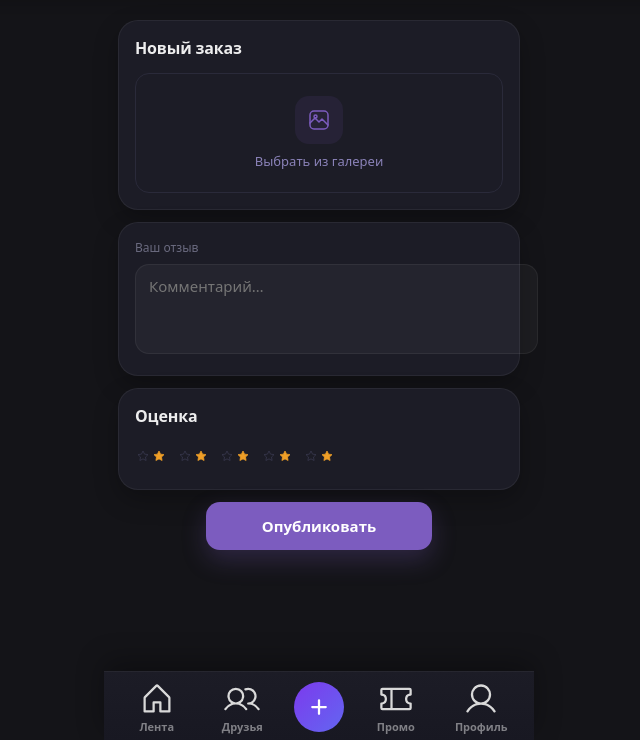
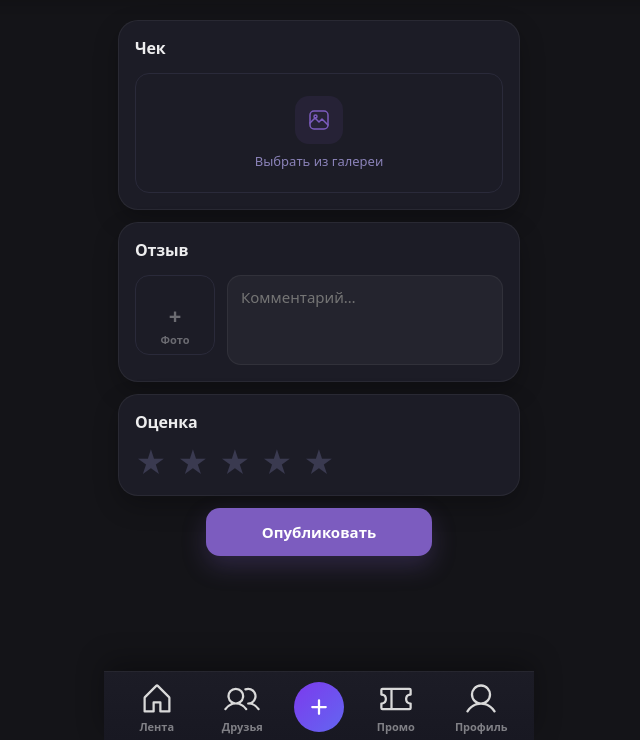
Before and after one commit to kirya-hub/project_may, a Django app: page /add/ in a window 1280 px wide. Shown: the part 59-799 px from the top of the page, without its empty margins (321-961 px from the left). Run offline with Django 5.2, Linux system fonts and the light colour scheme; the visitor is signed in with stand-in values (Sample User, id 1); data that the repository does not hold is empty.

Commit message:
fix add_order: restore dish photo field, fix star rating CSS
- Restored dish_photo upload section (small upload + comment textarea)
- Reverted stars to reliable ::before approach with new colors:
  empty #3a3a50, filled #ef9f27 (gold)
- Removed broken dual-SVG star toggle approach

Co-Authored-By: Claude Sonnet 4.6 <noreply@anthropic.com>

```diff
--- a/add_order/templates/add_order/add_order.html
+++ b/add_order/templates/add_order/add_order.html
@@ -20,7 +20,7 @@
     {% endif %}
 
     <section class="block">
-      <h2 class="block-title">Новый заказ</h2>
+      <h2 class="block-title">Чек</h2>
       <div class="upload-wrapper-big">
         <label for="check_input" class="upload-area big-upload" id="check-label">
           <div class="upload-gallery-icon">
@@ -38,38 +38,33 @@
     </section>
 
     <section class="block">
-      <div style="font-size:12px;color:#6b6b80;font-weight:500;margin-bottom:8px;">Ваш отзыв</div>
-      {{ form.comment }}
+      <h2 class="block-title">Отзыв</h2>
+      <div class="review-row">
+        <div class="upload-wrapper-small">
+          <label for="dish_input" class="upload-area small-upload" id="dish-label">
+            <span class="plus-icon">+</span>
+            <span class="upload-text">Фото</span>
+          </label>
+          <img id="dish-preview" class="preview-img-small" style="display:none;">
+          {{ form.dish_photo }}
+        </div>
+        {{ form.comment }}
+      </div>
     </section>
 
     <section class="block">
       <h2 class="block-title">Оценка</h2>
       <div class="rating-stars">
         <input type="radio" id="rating-5" name="rating" value="5">
-        <label for="rating-5">
-          <svg class="star-empty" viewBox="0 0 32 32" fill="none" xmlns="http://www.w3.org/2000/svg"><path d="M16 4l3.09 6.26L26 11.27l-5 4.87 1.18 6.86L16 19.77l-6.18 3.23L11 16.14 6 11.27l6.91-1.01L16 4z" stroke="#3a3a50" stroke-width="1.5" stroke-linejoin="round"/></svg>
-          <svg class="star-filled" viewBox="0 0 32 32" fill="none" xmlns="http://www.w3.org/2000/svg"><path d="M16 4l3.09 6.26L26 11.27l-5 4.87 1.18 6.86L16 19.77l-6.18 3.23L11 16.14 6 11.27l6.91-1.01L16 4z" fill="#ef9f27" stroke="#ef9f27" stroke-width="1.5" stroke-linejoin="round"/></svg>
-        </label>
+        <label for="rating-5">★</label>
         <input type="radio" id="rating-4" name="rating" value="4">
-        <label for="rating-4">
-          <svg class="star-empty" viewBox="0 0 32 32" fill="none" xmlns="http://www.w3.org/2000/svg"><path d="M16 4l3.09 6.26L26 11.27l-5 4.87 1.18 6.86L16 19.77l-6.18 3.23L11 16.14 6 11.27l6.91-1.01L16 4z" stroke="#3a3a50" stroke-width="1.5" stroke-linejoin="round"/></svg>
-          <svg class="star-filled" viewBox="0 0 32 32" fill="none" xmlns="http://www.w3.org/2000/svg"><path d="M16 4l3.09 6.26L26 11.27l-5 4.87 1.18 6.86L16 19.77l-6.18 3.23L11 16.14 6 11.27l6.91-1.01L16 4z" fill="#ef9f27" stroke="#ef9f27" stroke-width="1.5" stroke-linejoin="round"/></svg>
-        </label>
+        <label for="rating-4">★</label>
         <input type="radio" id="rating-3" name="rating" value="3">
-        <label for="rating-3">
-          <svg class="star-empty" viewBox="0 0 32 32" fill="none" xmlns="http://www.w3.org/2000/svg"><path d="M16 4l3.09 6.26L26 11.27l-5 4.87 1.18 6.86L16 19.77l-6.18 3.23L11 16.14 6 11.27l6.91-1.01L16 4z" stroke="#3a3a50" stroke-width="1.5" stroke-linejoin="round"/></svg>
-          <svg class="star-filled" viewBox="0 0 32 32" fill="none" xmlns="http://www.w3.org/2000/svg"><path d="M16 4l3.09 6.26L26 11.27l-5 4.87 1.18 6.86L16 19.77l-6.18 3.23L11 16.14 6 11.27l6.91-1.01L16 4z" fill="#ef9f27" stroke="#ef9f27" stroke-width="1.5" stroke-linejoin="round"/></svg>
-        </label>
+        <label for="rating-3">★</label>
         <input type="radio" id="rating-2" name="rating" value="2">
-        <label for="rating-2">
-          <svg class="star-empty" viewBox="0 0 32 32" fill="none" xmlns="http://www.w3.org/2000/svg"><path d="M16 4l3.09 6.26L26 11.27l-5 4.87 1.18 6.86L16 19.77l-6.18 3.23L11 16.14 6 11.27l6.91-1.01L16 4z" stroke="#3a3a50" stroke-width="1.5" stroke-linejoin="round"/></svg>
-          <svg class="star-filled" viewBox="0 0 32 32" fill="none" xmlns="http://www.w3.org/2000/svg"><path d="M16 4l3.09 6.26L26 11.27l-5 4.87 1.18 6.86L16 19.77l-6.18 3.23L11 16.14 6 11.27l6.91-1.01L16 4z" fill="#ef9f27" stroke="#ef9f27" stroke-width="1.5" stroke-linejoin="round"/></svg>
-        </label>
+        <label for="rating-2">★</label>
         <input type="radio" id="rating-1" name="rating" value="1">
-        <label for="rating-1">
-          <svg class="star-empty" viewBox="0 0 32 32" fill="none" xmlns="http://www.w3.org/2000/svg"><path d="M16 4l3.09 6.26L26 11.27l-5 4.87 1.18 6.86L16 19.77l-6.18 3.23L11 16.14 6 11.27l6.91-1.01L16 4z" stroke="#3a3a50" stroke-width="1.5" stroke-linejoin="round"/></svg>
-          <svg class="star-filled" viewBox="0 0 32 32" fill="none" xmlns="http://www.w3.org/2000/svg"><path d="M16 4l3.09 6.26L26 11.27l-5 4.87 1.18 6.86L16 19.77l-6.18 3.23L11 16.14 6 11.27l6.91-1.01L16 4z" fill="#ef9f27" stroke="#ef9f27" stroke-width="1.5" stroke-linejoin="round"/></svg>
-        </label>
+        <label for="rating-1">★</label>
       </div>
     </section>
 
--- a/static/css/add_order.css
+++ b/static/css/add_order.css
@@ -241,29 +241,20 @@
   font-size: 0;
   transition: transform .14s;
 }
-.rating-stars label svg {
-  width: 32px;
-  height: 32px;
-  display: block;
+.rating-stars label::before {
+  content: "★";
+  font-size: 30px;
+  line-height: 1;
+  color: #3a3a50;
 }
-.rating-stars label::before {
-  content: none;
-}
-
-/* SVG star — empty by default */
-.star-empty { display: block; }
-.star-filled { display: none; }
-
-.rating-stars label:hover .star-empty,
-.rating-stars label:hover ~ label .star-empty { display: none; }
-.rating-stars label:hover .star-filled,
-.rating-stars label:hover ~ label .star-filled { display: block; }
-
-.rating-stars input:checked ~ label .star-empty { display: none; }
-.rating-stars input:checked ~ label .star-filled { display: block; }
-
 .rating-stars label:hover,
 .rating-stars label:hover ~ label { transform: scale(1.10); }
+
+.rating-stars label:hover::before,
+.rating-stars label:hover ~ label::before,
+.rating-stars input:checked ~ label::before {
+  color: #ef9f27;
+}
 
 /* ── publish button ── */
 .publish-container {
```
